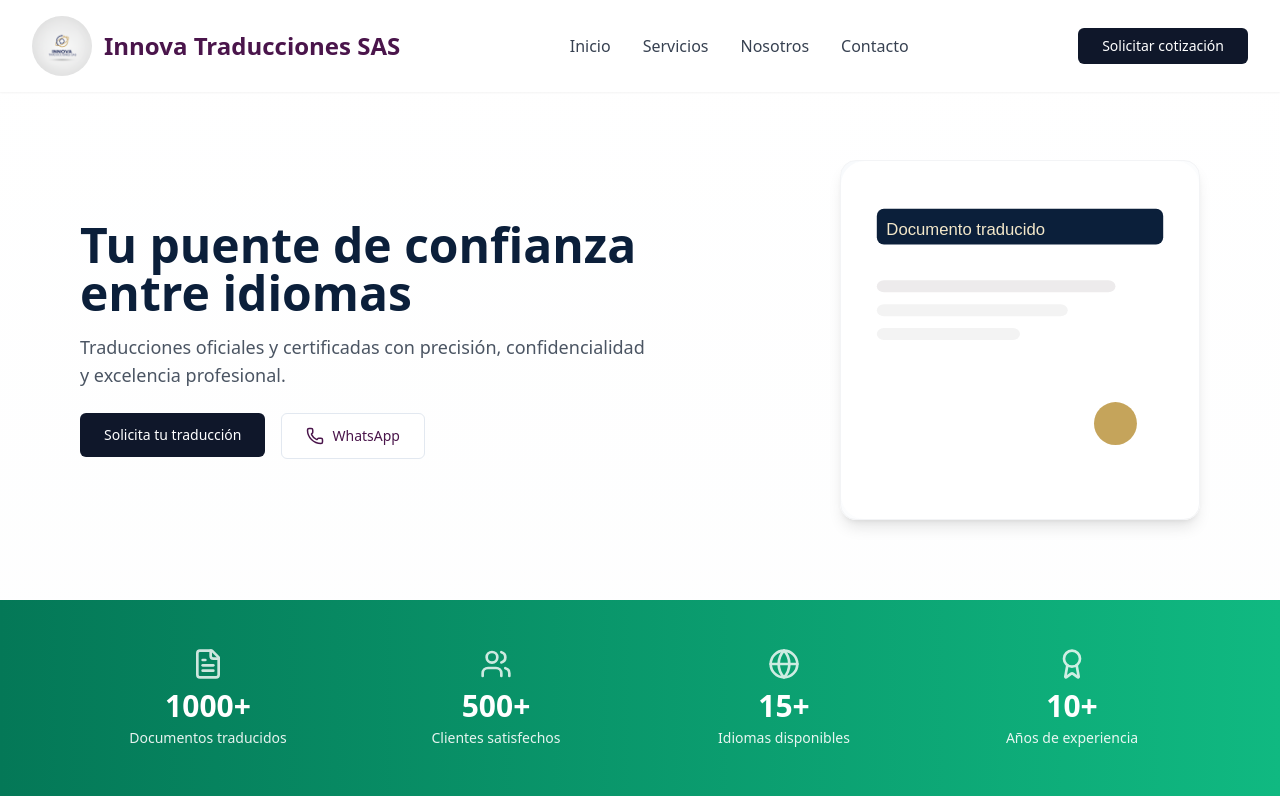
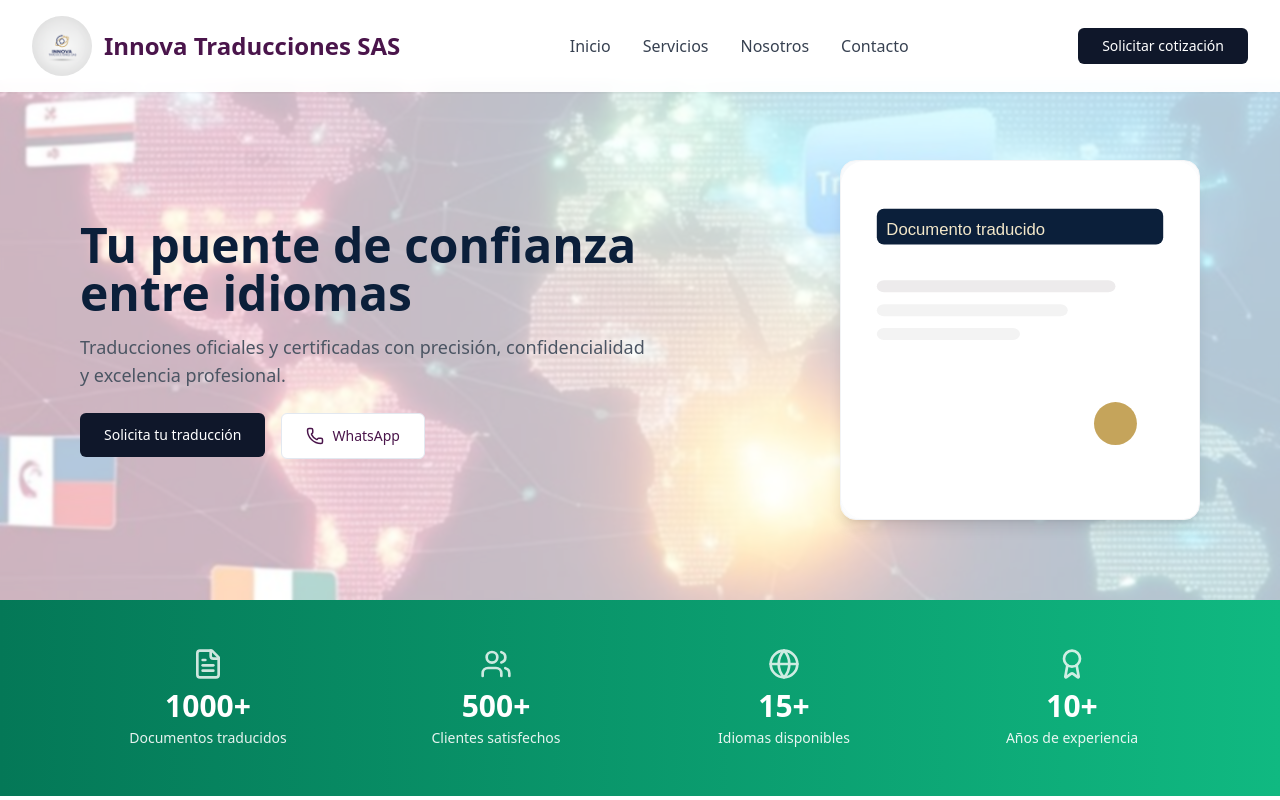
Before and after one commit to jhonnysarmiento2005-cyber/innova-traducciones, a Next.js app: page / in a window 1280 px wide. Shown: the top 800 px of the page. Built offline with nearby package versions, Linux system fonts and the light colour scheme.

Commit message:
Agrege fondo

```diff
--- a/src/app/page.tsx
+++ b/src/app/page.tsx
@@ -180,7 +180,21 @@ export default function Home() {
 
       <div className="h-20"></div>
 
-      <section id="inicio" className="flex flex-col md:flex-row items-center justify-between px-4 md:px-20 py-12 md:py-20">
+      <section
+  id="inicio"
+  className="relative flex flex-col md:flex-row items-center justify-between px-4 md:px-20 py-12 md:py-20 overflow-hidden"
+  style={{
+    backgroundImage: 'url(/hero-bg.jpg)',
+    backgroundSize: 'cover',
+    backgroundPosition: 'center',
+    backgroundRepeat: 'no-repeat'
+  }}
+>
+  {/* Overlay semitransparente para que el texto se lea bien */}
+  <div className="absolute inset-0 bg-white/70 backdrop-blur-[1px]"></div>
+
+  {/* Contenido encima del fondo */}
+  <div className="relative z-10 w-full flex flex-col md:flex-row items-center justify-between gap-8">
         <motion.div
           initial={{ opacity: 0, y: 30 }}
           animate={{ opacity: 1, y: 0 }}
@@ -228,6 +242,7 @@ export default function Home() {
             </svg>
           </div>
         </motion.div>
+       </div>
       </section>
 
       <section className="px-4 md:px-20 py-12 bg-gradient-to-r from-[#047857] to-[#10B981]">
```
Also changed, not shown: public/hero-bg.jpg (added).
